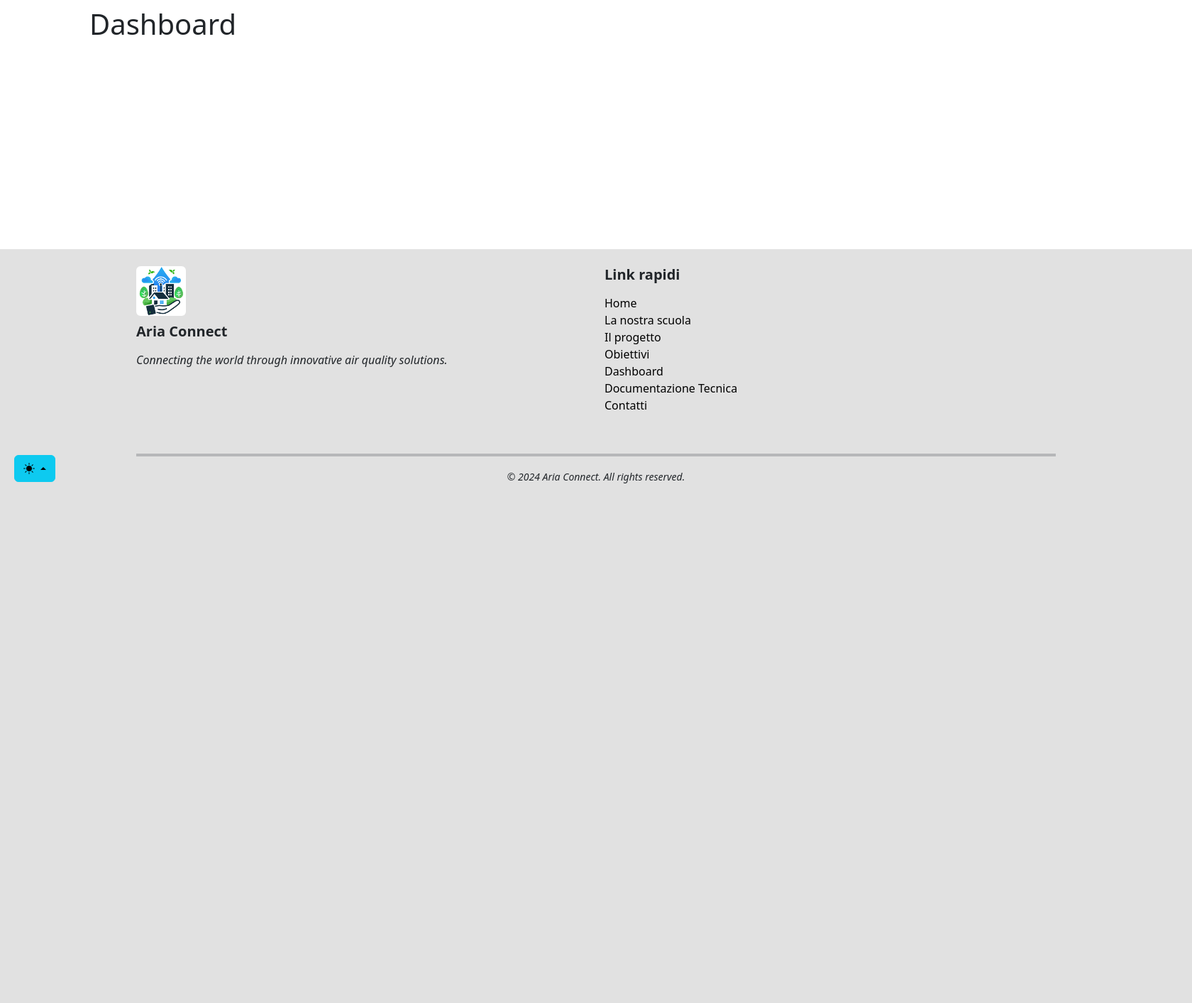
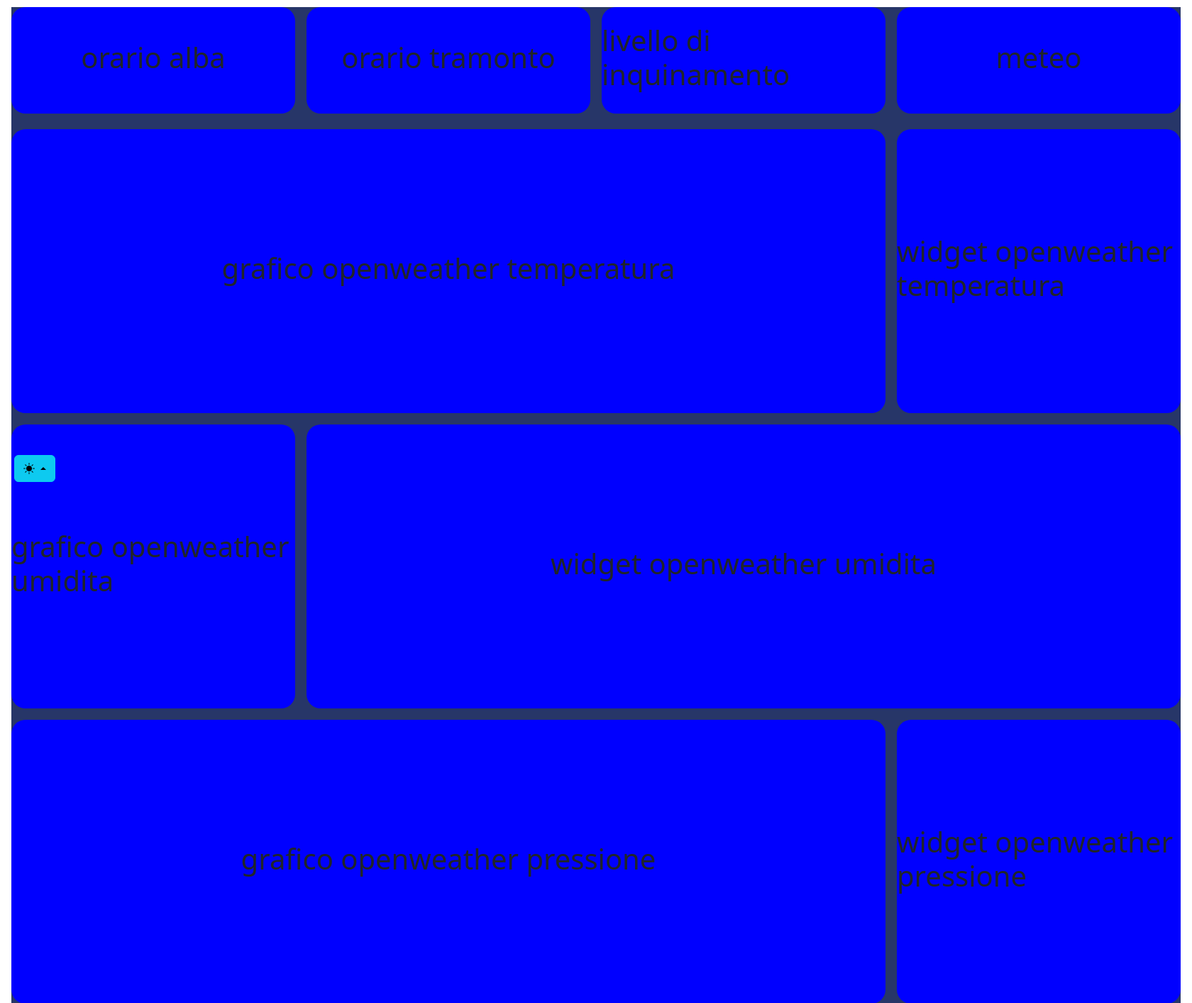
Before and after one commit to CoccodrillooXDS/AriaConnect_WebServer, a Flask app: page /dashboard in a window 1680 px wide. Shown: the part 101-1514 px from the top of the page at 71% size. Before the commit the page ends 782 px from the top, so only its background shows below. Run offline with Flask 3, Linux system fonts and the light colour scheme; parts of the project's set-up code (start-up, migrations or seed data) failed here and were passed over.

Commit message:
bella giuse

```diff
--- /dev/null
+++ b/static/css/dashboard.css
@@ -0,0 +1,87 @@
+html[data-bs-theme="dark"] .content {
+    background-color: #e41e1e;
+}
+
+html[data-bs-theme="light"] .content {
+    background-color: #273668;
+}
+
+.content{
+    width:fit-content !important;
+    min-width: 400px;
+    max-width: 1648px;
+    display: flex !important;
+    flex-wrap: wrap !important;
+    flex-direction: row !important;
+    justify-content: flex-start !important;
+}
+
+.orario-alba, .orario-tramonto, .livello-inquinamento{
+    margin-right: 16px;
+}
+.orario-alba, .orario-tramonto, .livello-inquinamento, .meteo{
+    margin-bottom: 22px;
+
+}
+
+
+.orario-alba, .orario-tramonto, .livello-inquinamento, .meteo{
+    width: 400px;
+    height: 150px;
+}
+
+.orario-alba, .orario-tramonto, .livello-inquinamento, .meteo, .grafico-open-weather-temperatura, .grafico-open-weather-umidita, .grafico-open-weather-pressione, .widget-open-weather-temperatura, .widget-open-weather-umidita, .widget-open-weather-pressione, .widget-rilevato-temperatura, .widget-rilevato-umidita, .widget-rilevato-pressione, .CO, .CO2, .NH3, .NO2, .pm10, .TVOC, .mappa{
+    background-color: blue;
+    border-radius: 20px;
+    align-items: center;
+    display: flex;
+    justify-content:center ;
+}
+
+.grafico-open-weather-temperatura, .grafico-open-weather-umidita, .grafico-open-weather-pressione{
+    height: 400px;
+    width: 1232px;
+}
+
+.grafico-open-weather-temperatura, .widget-open-weather-temperatura, .grafico-open-weather-umidita, .widget-open-weather-umidita{
+    margin-bottom: 16px;
+}
+
+.grafico-open-weather-pressione, .widget-open-weather-pressione{
+    margin-bottom: 22px;
+}
+
+.grafico-open-weather-umidita{
+    margin-left:16px
+}
+
+.grafico-open-weather-temperatura,.grafico-open-weather-pressione, .widget-rilevato-temperatura, .widget-rilevato-umidita, .widget-rilevato-pressione{
+    margin-right: 16px;
+}
+
+.widget-rilevato-pressione, .widget-rilevato-temperatura, .widget-rilevato-umidita{
+    margin-bottom:22px;
+}
+
+.widget-open-weather-temperatura, .widget-open-weather-umidita, .widget-open-weather-pressione, .widget-rilevato-temperatura, .widget-rilevato-umidita, .widget-rilevato-pressione{
+    height: 400px;
+    width: 400px;
+}
+
+.box-inquinanti{
+    display: flex;
+    flex-wrap: wrap;
+    flex-direction: row;
+    justify-content: center;
+    gap:20px;
+    max-width: 400px;
+    margin-bottom: 22px;
+}
+.CO, .CO2, .NH3, .NO2, .pm10, .TVOC{
+    height:120px;
+    width: 190px;
+}
+.mappa{
+    width: 1648px;
+    height: 800px;
+}
--- a/templates/dashboard.html
+++ b/templates/dashboard.html
@@ -3,7 +3,36 @@
 {% block title %}Dashboard{% endblock %}
 
 {% block content %}
-<!-- TODO: Aggiungere il contenuto della pagina -->
-<!-- Più dashboard, una per ogni scuola -->
-<h1>Dashboard</h1>
+{% block style %}
+        <link rel="stylesheet" href="{{ url_for('static', filename='css/dashboard.css') }}">
 {% endblock %}
+<div class="orario-alba"><h1>orario alba</h1></div>
+<div class="orario-tramonto"><h1>orario tramonto</h1></div>
+<div class="livello-inquinamento"><h1>livello di inquinamento</h1></div>
+<div class="meteo"><h1>meteo</h1></div>
+
+<div class="grafico-open-weather-temperatura"><h1>grafico openweather temperatura</h1></div>
+<div class="widget-open-weather-temperatura"><h1>widget openweather temperatura</h1></div>
+
+<div class="widget-open-weather-umidita"><h1>grafico openweather umidita</h1></div>
+<div class="grafico-open-weather-umidita"><h1>widget openweather umidita</h1></div>
+
+<div class="grafico-open-weather-pressione"><h1>grafico openweather pressione</h1></div>
+<div class="widget-open-weather-pressione"><h1>widget openweather pressione</h1></div>
+
+<div class="widget-rilevato-temperatura"><h1>widget rilevato temperatura</h1></div>
+<div class="widget-rilevato-umidita"><h1>widget rilevato umidita</h1></div>
+<div class="widget-rilevato-pressione"><h1>widget rilevato pressione</h1></div>
+<div class="box-inquinanti">
+    <div class="CO"><h1>CO</h1></div>
+    <div class="CO2"><h1>CO2</h1></div>
+    <div class="NH3"><h1>NH3</h1></div>
+    <div class="NO2"><h1>NO2</h1></div>
+    <div class="pm10"><h1>pm10</h1></div>
+    <div class="TVOC"><h1>TVOC</h1></div>
+</div>
+<div class="mappa"><h1>mappa openstreetmap</h1></div>
+
+
+
+{% endblock %}
```
